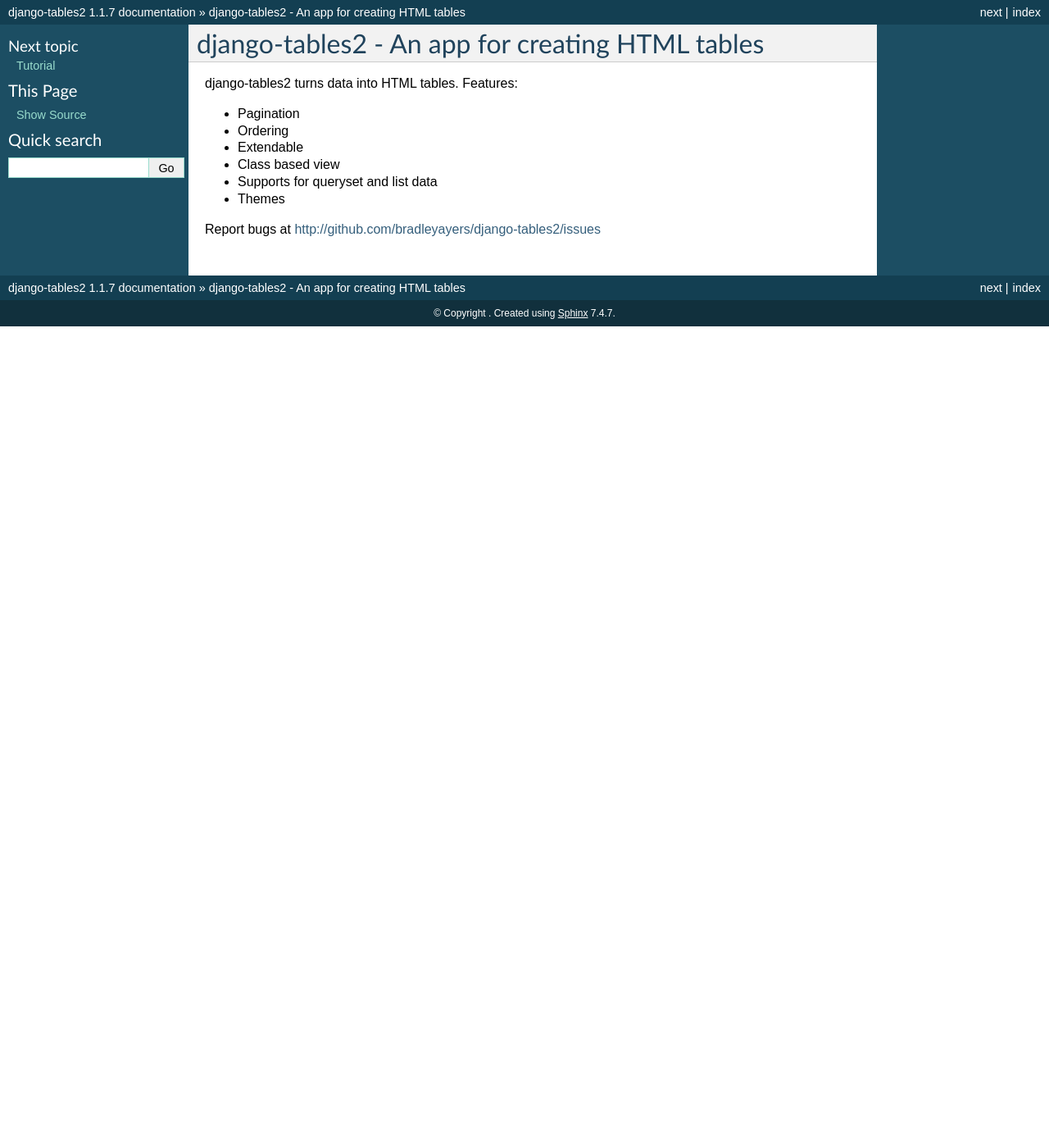
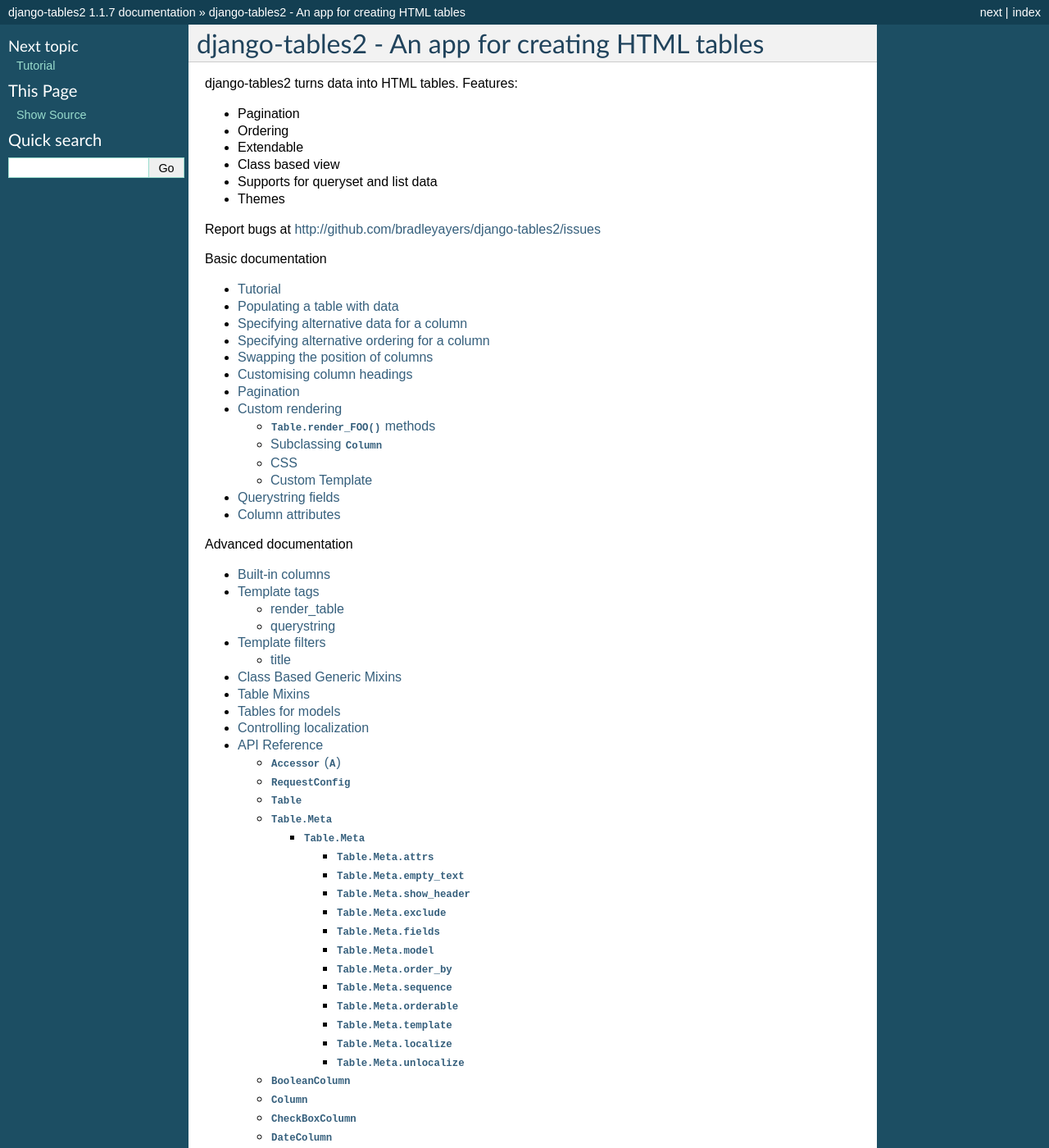
Before and after one commit to jieter/django-tables2, a Sphinx documentation site: the page built from docs/index.rst, in a window 1280 px wide and 1400 px high. Shown: the whole window at 82% size. Built offline with Sphinx 7.4.7, drawn with Linux system fonts in a browser that asks for light colours; some of the changed text lies outside the part shown.

Commit message:
Try to break up the docs index into two parts

```diff
--- a/docs/index.rst
+++ b/docs/index.rst
@@ -17,7 +17,7 @@ Report bugs at http://github.com/bradleyayers/django-tables2/issues
 
 
 .. toctree::
-    :hidden:
+    :caption: Basic documentation
 
     pages/tutorial
     pages/table-data
@@ -29,6 +29,10 @@ Report bugs at http://github.com/bradleyayers/django-tables2/issues
     pages/custom-rendering
     pages/query-string-fields
     pages/column-attributes
+
+.. toctree::
+    :caption: Advanced documentation
+
     pages/builtin-columns
     pages/template-tags
     pages/template-filters
--- a/docs/pages/api-reference.rst
+++ b/docs/pages/api-reference.rst
@@ -317,6 +317,12 @@ API Reference
 .. autoclass:: django_tables2.columns.LinkColumn
     :members:
 
+`.RelatedLinkColumn`
+--------------------
+
+.. autoclass:: django_tables2.columns.RelatedLinkColumn
+    :members:
+
 
 `.TemplateColumn`
 -----------------
```
Also changed, not shown: 1 other file.
